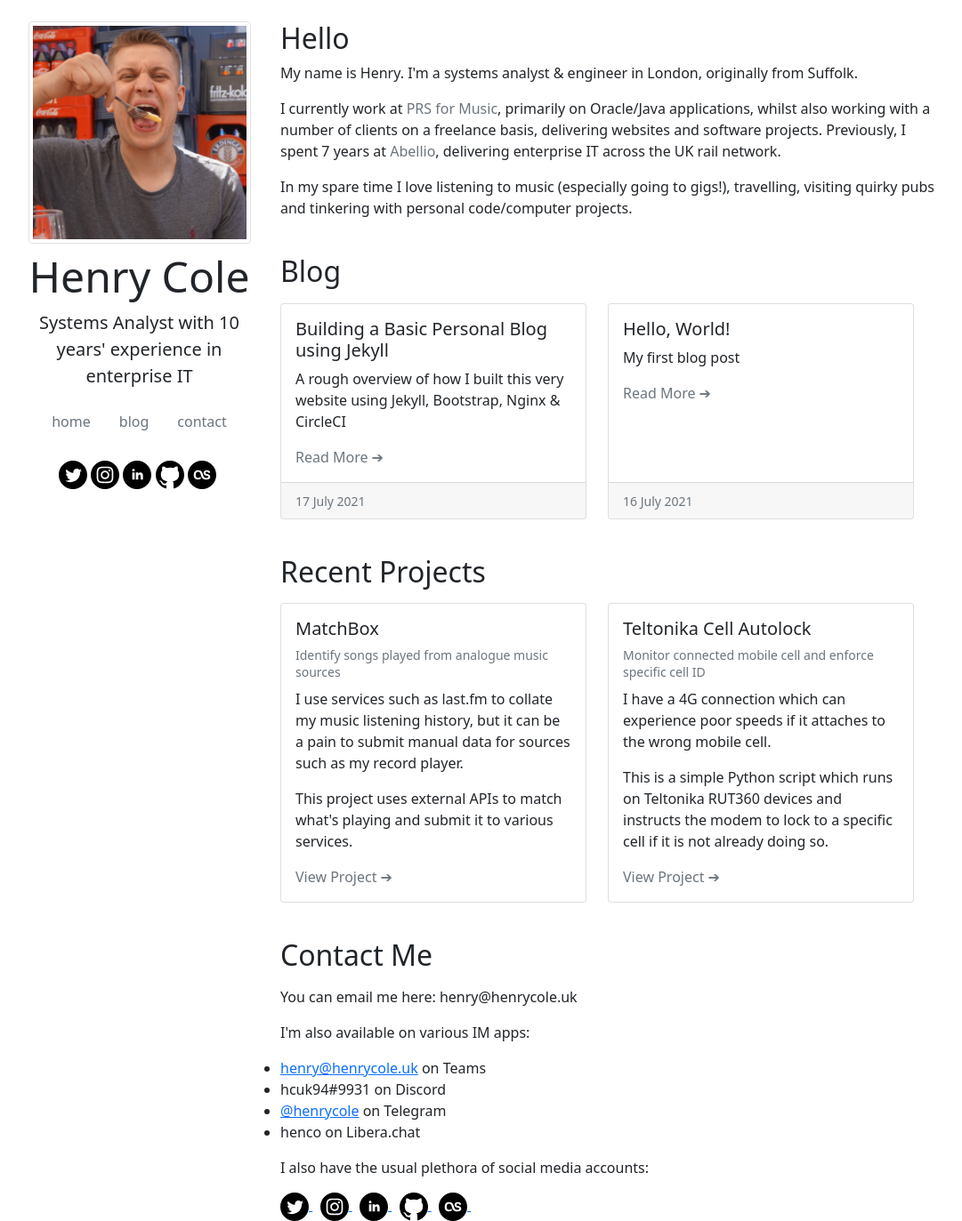
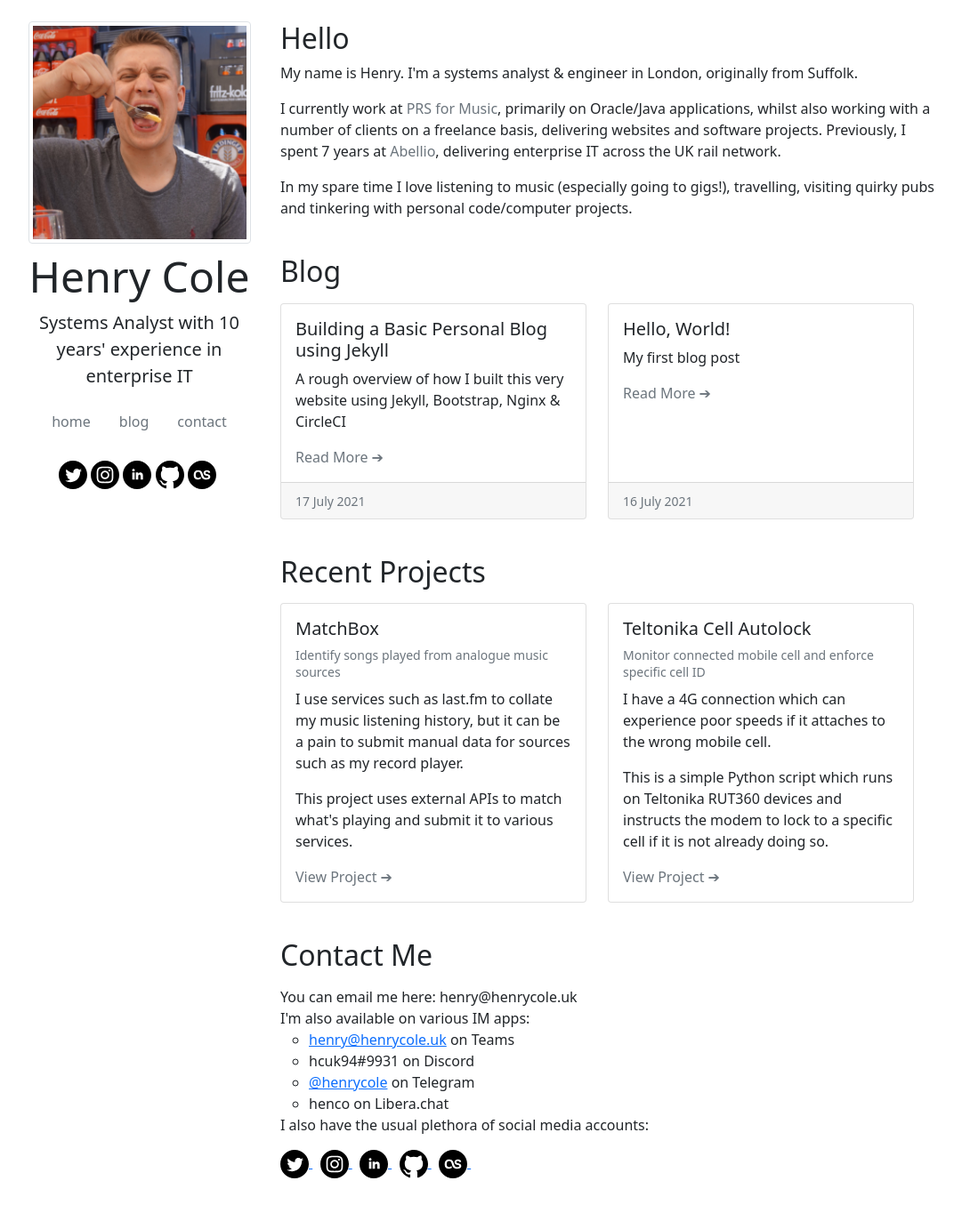
Before and after one commit to hcuk94/henry-personal-website, a Jekyll site: the page built from index.html, in a window 1280 px wide and 1373 px high. Shown: the whole window at 89% size, without its empty margins (56-1137 px from the left). Built offline with Jekyll 4.4.1, drawn with Linux system fonts in a browser that asks for light colours.

Commit message:
changed the whole contact area to a list

```diff
--- a/index.html
+++ b/index.html
@@ -24,14 +24,17 @@ layout: default
 <!-- Contact -->
 <div class="row">
 <h2 class="mt-4 mb-3" id="contact">Contact Me</h2>
-<p>You can email me here: henry@henrycole.uk</p>
-<p>I'm also available on various IM apps:</p>
-<ul class="list">
-  <li><a href="https://teams.microsoft.com/l/chat/0/0?users=henry@henrycole.uk" target="_blank">henry@henrycole.uk</a> on Teams</li>
-  <li>hcuk94#9931 on Discord</li>
-  <li><a href="https://t.me/henrycole" target="_blank">@henrycole</a> on Telegram</li>
-  <li>henco on Libera.chat</li>
+<ul class="list-unstyled">
+  <li>You can email me here: henry@henrycole.uk</li>
+  <li>I'm also available on various IM apps:
+    <ul>
+      <li><a href="https://teams.microsoft.com/l/chat/0/0?users=henry@henrycole.uk" target="_blank">henry@henrycole.uk</a> on Teams</li>
+      <li>hcuk94#9931 on Discord</li>
+      <li><a href="https://t.me/henrycole" target="_blank">@henrycole</a> on Telegram</li>
+      <li>henco on Libera.chat</li>
+    </ul>
+  </li>
+  <li>I also have the usual plethora of social media accounts:</li>
 </ul>
-<p>I also have the usual plethora of social media accounts:</p>
 <div>{% include social_icons.html %}</div>
 </div>
```
